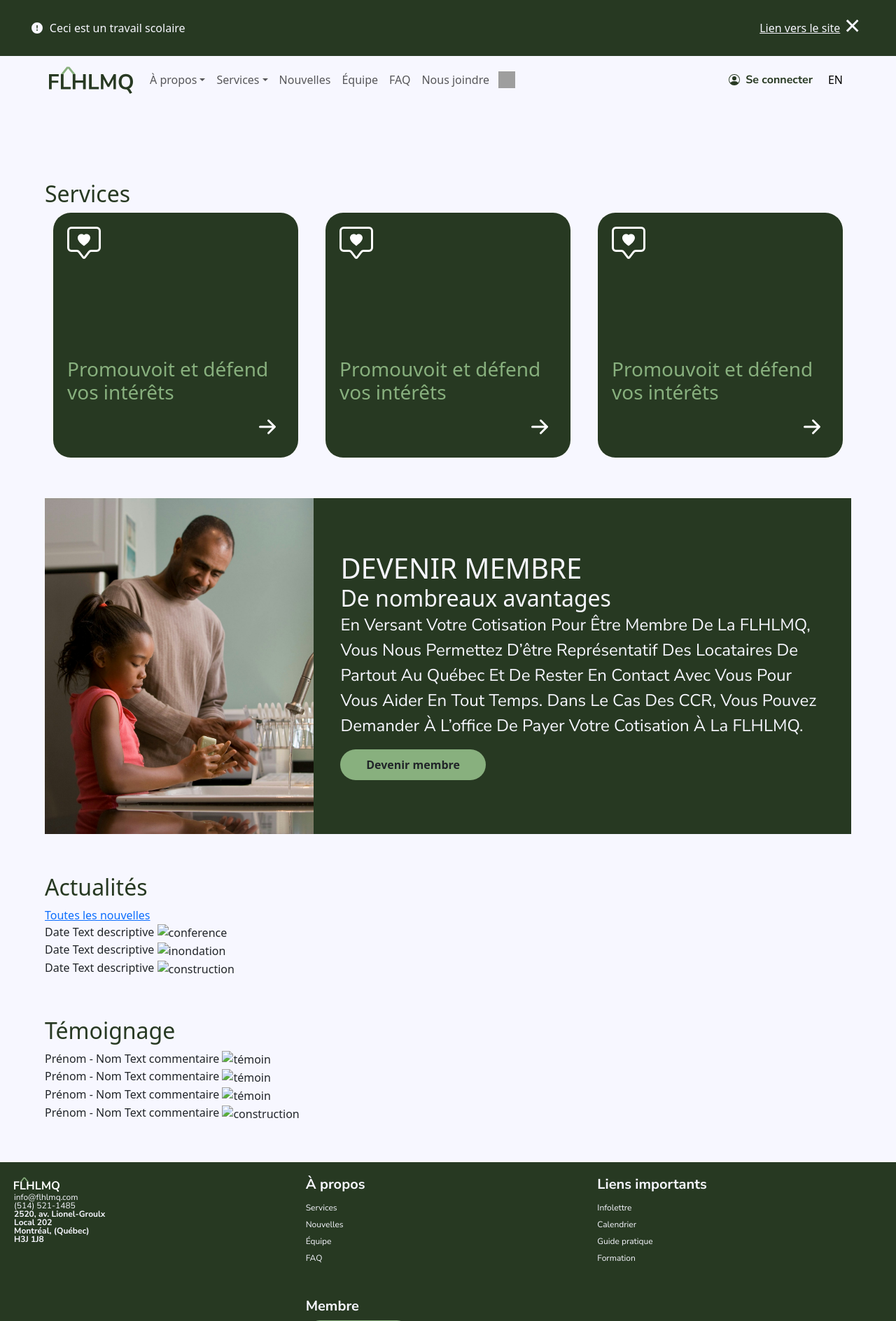
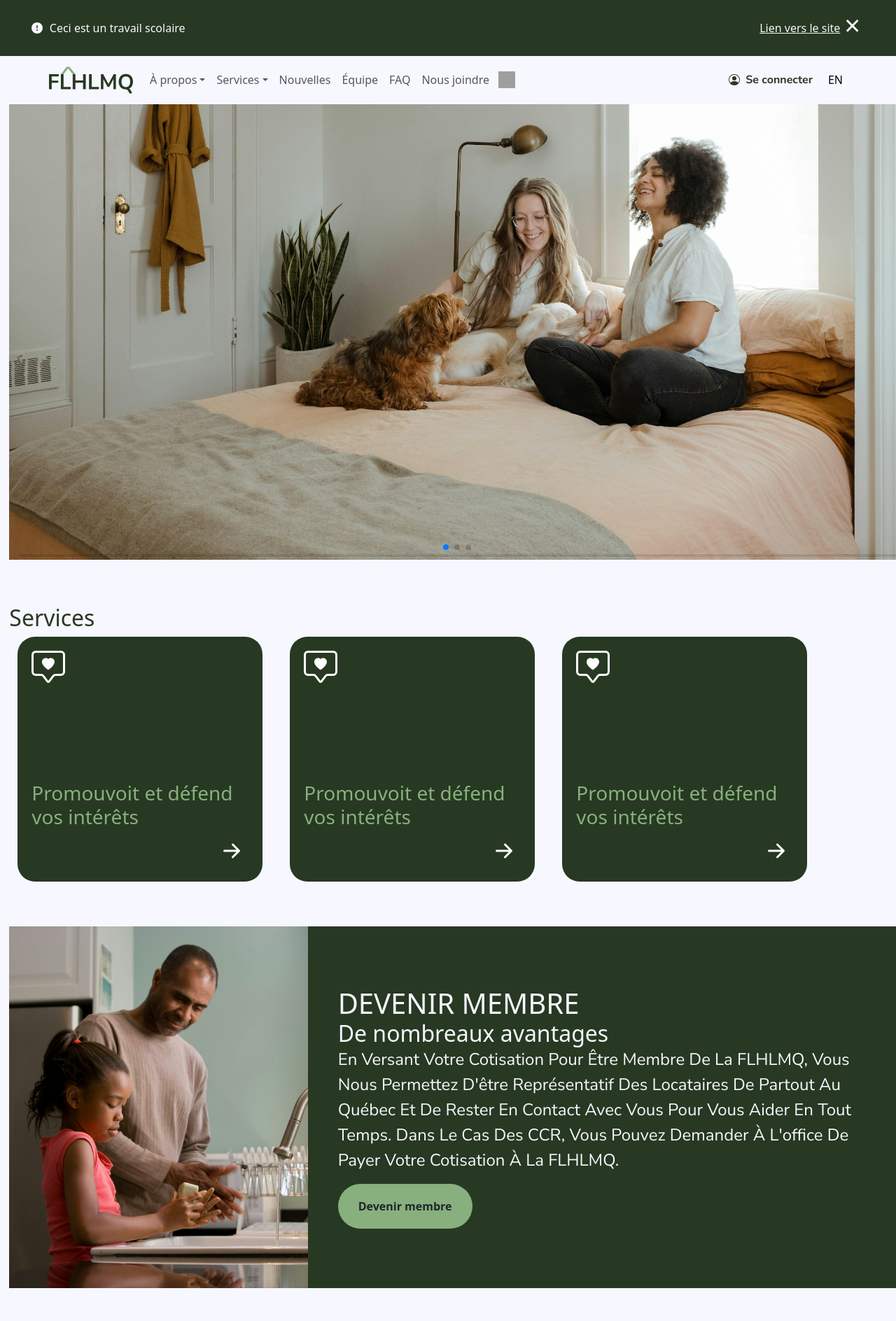
Before and after one commit to rprethi/federation-des-locataires-mammouths-poilues, a PHP site: page / in a window 1280 px wide. Shown: the top 1888 px of the page at 70% size. Run offline with PHP 8.4, Linux system fonts and the light colour scheme; grey boxes are pictures that could not be loaded.

Commit message:
Correction swiper + js

```diff
--- a/index.html
+++ b/index.html
@@ -1,17 +1,12 @@
 <!DOCTYPE html>
 <html lang="fr">
+
 <head>
   <meta charset="UTF-8" />
   <meta name="viewport" content="width=device-width, initial-scale=1.0" />
   <title>FLHLMQ - Mammouths poilues</title>
-    <link
-      rel="stylesheet"
-      href="https://cdn.jsdelivr.net/npm/bootstrap@5.3.3/dist/css/bootstrap.min.css"
-    />
-    <link
-      rel="stylesheet"
-      href="https://cdn.jsdelivr.net/npm/swiper@11/swiper-bundle.min.css"
-    />
+  <link rel="stylesheet" href="https://cdn.jsdelivr.net/npm/bootstrap@5.3.3/dist/css/bootstrap.min.css" />
+  <link rel="stylesheet" href="https://cdn.jsdelivr.net/npm/swiper@11/swiper-bundle.min.css" />
   <link rel="stylesheet" href="style.css" />
 </head>
 
@@ -20,60 +15,33 @@
   <header>
     <div class="nav__banniere fixed-top">
       <span class="nav__banniere-left">
-          <svg
-            xmlns="http://www.w3.org/2000/svg"
-            width="16"
-            height="16"
-            fill="currentColor"
-            class="bi bi-exclamation-circle-fill"
-            viewBox="0 0 16 16"
-          >
+        <svg xmlns="http://www.w3.org/2000/svg" width="16" height="16" fill="currentColor"
+          class="bi bi-exclamation-circle-fill" viewBox="0 0 16 16">
           <path
-              d="M16 8A8 8 0 1 1 0 8a8 8 0 0 1 16 0M8 4a.905.905 0 0 0-.9.995l.35 3.507a.552.552 0 0 0 1.1 0l.35-3.507A.905.905 0 0 0 8 4m.002 6a1 1 0 1 0 0 2 1 1 0 0 0 0-2"
-            />
+            d="M16 8A8 8 0 1 1 0 8a8 8 0 0 1 16 0M8 4a.905.905 0 0 0-.9.995l.35 3.507a.552.552 0 0 0 1.1 0l.35-3.507A.905.905 0 0 0 8 4m.002 6a1 1 0 1 0 0 2 1 1 0 0 0 0-2" />
         </svg>
-          Ceci est un travail scolaire</span
-        >
-        <span class="nav__banniere-right"
-          ><a target="_blank" href="https://www.flhlmq.com/fr"
-            >Lien vers le site</a
-          ><button class="banner__close">&times;</button></span
-        >
+        Ceci est un travail scolaire</span>
+      <span class="nav__banniere-right"><a target="_blank" href="https://www.flhlmq.com/fr">Lien vers le site</a><button
+          class="banner__close">&times;</button></span>
     </div>
 
     <!-- -=-=-=-=-=-=- HEADER - NAV -=-=-=-=-=-=- -->
-      <nav
-        class="navbar navbar-light navbar-expand-lg position-fixed"
-        id="navigation"
-      >
+    <nav class="navbar navbar-light navbar-expand-lg position-fixed" id="navigation">
       <div class="container-fluid">
         <a class="navbar-brand justify-self-center ms-0 ms-lg-5" href="#">
           <img src="./sources/logo_fonce.svg" alt="flhlmq" class="nav-logo" />
         </a>
-          <button
-            class="navbar-toggler"
-            type="button"
-            data-bs-toggle="collapse"
-            data-bs-target="#mainNav"
-            aria-controls="mainNav"
-            aria-expanded="false"
-            aria-label="Toggle navigation"
-          >
+        <button class="navbar-toggler" type="button" data-bs-toggle="collapse" data-bs-target="#mainNav"
+          aria-controls="mainNav" aria-expanded="false" aria-label="Toggle navigation">
           <span class="navbar-toggler-icon"></span>
         </button>
         <div class="collapse navbar-collapse" id="mainNav">
           <div
-              class="d-flex justify-content-center flex-column align-items-center flex-lg-row justify-content-lg-between w-100"
-            >
+            class="d-flex justify-content-center flex-column align-items-center flex-lg-row justify-content-lg-between w-100">
             <div class="d-flex align-items-center justify-content-center">
               <ul class="navbar-nav me-auto mb-2 mb-lg-0 d-flex text-center">
                 <li class="nav-item dropdown">
-                    <a
-                      href="#"
-                      class="nav-link dropdown-toggle"
-                      data-bs-toggle="dropdown"
-                      >À propos</a
-                    >
+                  <a href="#" class="nav-link dropdown-toggle" data-bs-toggle="dropdown">À propos</a>
                   <ul class="dropdown-menu">
                     <li><a href="#" class="dropdown-item">Service 1</a></li>
                     <li><a href="#" class="dropdown-item">Service 2</a></li>
@@ -84,12 +52,7 @@
                   </ul>
                 </li>
                 <li class="nav-item dropdown">
-                    <a
-                      href="#"
-                      class="nav-link dropdown-toggle"
-                      data-bs-toggle="dropdown"
-                      >Services</a
-                    >
+                  <a href="#" class="nav-link dropdown-toggle" data-bs-toggle="dropdown">Services</a>
                   <ul class="dropdown-menu">
                     <li><a href="#" class="dropdown-item">Service 1</a></li>
                     <li><a href="#" class="dropdown-item">Service 2</a></li>
@@ -113,45 +76,22 @@
                 </li>
               </ul>
               <div class="nav__search">
-                  <form
-                    role="search"
-                    method="get"
-                    class="search-form"
-                    action=""
-                  >
+                <form role="search" method="get" class="search-form" action="">
                   <label>
-                      <input
-                        type="search"
-                        class="search-field"
-                        placeholder="Rechercher …"
-                        value=""
-                        name=""
-                        title="Rechercher"
-                      />
-                      <input
-                        type="submit"
-                        class="search-submit"
-                        value="Rechercher"
-                      />
+                    <input type="search" class="search-field" placeholder="Rechercher …" value="" name=""
+                      title="Rechercher" />
+                    <input type="submit" class="search-submit" value="Rechercher" />
                   </label>
                 </form>
               </div>
             </div>
             <div class="d-flex">
               <span class="nav-connection me-3 d-flex align-items-center">
-                  <svg
-                    xmlns="http://www.w3.org/2000/svg"
-                    width="16"
-                    height="16"
-                    fill="currentColor"
-                    class="bi bi-person-circle"
-                    viewBox="0 0 16 16"
-                  >
+                <svg xmlns="http://www.w3.org/2000/svg" width="16" height="16" fill="currentColor"
+                  class="bi bi-person-circle" viewBox="0 0 16 16">
                   <path d="M11 6a3 3 0 1 1-6 0 3 3 0 0 1 6 0" />
-                    <path
-                      fill-rule="evenodd"
-                      d="M0 8a8 8 0 1 1 16 0A8 8 0 0 1 0 8m8-7a7 7 0 0 0-5.468 11.37C3.242 11.226 4.805 10 8 10s4.757 1.225 5.468 2.37A7 7 0 0 0 8 1"
-                    />
+                  <path fill-rule="evenodd"
+                    d="M0 8a8 8 0 1 1 16 0A8 8 0 0 1 0 8m8-7a7 7 0 0 0-5.468 11.37C3.242 11.226 4.805 10 8 10s4.757 1.225 5.468 2.37A7 7 0 0 0 8 1" />
                 </svg>
                 <a class="ms-2" href="#">Se connecter</a>
               </span>
@@ -163,100 +103,76 @@
     </nav>
   </header>
   <main id="accueil">
+    <div class="hero">
+      <div class="swiper mySwiper3">
+        <div class="swiper-wrapper">
+          <div class="swiper-slide">
+            <img src="./sources/medias/accueil-hero1.jpg" alt="">
+          </div>
+          <div class="swiper-slide"><img src="./sources/medias/accueil-hero2.jpg" alt=""></div>
+          <div class="swiper-slide"><img src="./sources/medias/accueil-hero3.jpg" alt=""></div>
+          <div class="swiper-pagination"></div>
+        </div>
+        <div class="swiper-pagination"></div>
+        <div class="swiper-scrollbar"></div>
+        </div>
+      </div>
+    </div>
     <!-- -=-=-=-=-=-=- SECTION SERVICES -=-=-=-=-=-=- -->
     <section class="section-services">
       <h2>Services</h2>
       <div class="services">
         <div class="services__item">
           <div class="services__item-top">
-              <svg
-                xmlns="http://www.w3.org/2000/svg"
-                fill="currentColor"
-                class="bi bi-chat-square-heart"
-                viewBox="0 0 16 16"
-              >
+            <svg xmlns="http://www.w3.org/2000/svg" fill="currentColor" class="bi bi-chat-square-heart"
+              viewBox="0 0 16 16">
               <path
-                  d="M14 1a1 1 0 0 1 1 1v8a1 1 0 0 1-1 1h-2.5a2 2 0 0 0-1.6.8L8 14.333 6.1 11.8a2 2 0 0 0-1.6-.8H2a1 1 0 0 1-1-1V2a1 1 0 0 1 1-1zM2 0a2 2 0 0 0-2 2v8a2 2 0 0 0 2 2h2.5a1 1 0 0 1 .8.4l1.9 2.533a1 1 0 0 0 1.6 0l1.9-2.533a1 1 0 0 1 .8-.4H14a2 2 0 0 0 2-2V2a2 2 0 0 0-2-2z"
-                />
-                <path
-                  d="M8 3.993c1.664-1.711 5.825 1.283 0 5.132-5.825-3.85-1.664-6.843 0-5.132"
-                />
+                d="M14 1a1 1 0 0 1 1 1v8a1 1 0 0 1-1 1h-2.5a2 2 0 0 0-1.6.8L8 14.333 6.1 11.8a2 2 0 0 0-1.6-.8H2a1 1 0 0 1-1-1V2a1 1 0 0 1 1-1zM2 0a2 2 0 0 0-2 2v8a2 2 0 0 0 2 2h2.5a1 1 0 0 1 .8.4l1.9 2.533a1 1 0 0 0 1.6 0l1.9-2.533a1 1 0 0 1 .8-.4H14a2 2 0 0 0 2-2V2a2 2 0 0 0-2-2z" />
+              <path d="M8 3.993c1.664-1.711 5.825 1.283 0 5.132-5.825-3.85-1.664-6.843 0-5.132" />
             </svg>
           </div>
           <div class="services__item-bottom">
             <h3>Promouvoit et défend vos intérêts</h3>
-              <svg
-                xmlns="http://www.w3.org/2000/svg"
-                fill="currentColor"
-                class="bi bi-arrow-right-short"
-                viewBox="0 0 16 16"
-              >
-                <path
-                  fill-rule="evenodd"
-                  d="M4 8a.5.5 0 0 1 .5-.5h5.793L8.146 5.354a.5.5 0 1 1 .708-.708l3 3a.5.5 0 0 1 0 .708l-3 3a.5.5 0 0 1-.708-.708L10.293 8.5H4.5A.5.5 0 0 1 4 8"
-                />
+            <svg xmlns="http://www.w3.org/2000/svg" fill="currentColor" class="bi bi-arrow-right-short"
+              viewBox="0 0 16 16">
+              <path fill-rule="evenodd"
+                d="M4 8a.5.5 0 0 1 .5-.5h5.793L8.146 5.354a.5.5 0 1 1 .708-.708l3 3a.5.5 0 0 1 0 .708l-3 3a.5.5 0 0 1-.708-.708L10.293 8.5H4.5A.5.5 0 0 1 4 8" />
             </svg>
           </div>
         </div>
         <div class="services__item">
           <div class="services__item-top">
-              <svg
-                xmlns="http://www.w3.org/2000/svg"
-                fill="currentColor"
-                class="bi bi-chat-square-heart"
-                viewBox="0 0 16 16"
-              >
+            <svg xmlns="http://www.w3.org/2000/svg" fill="currentColor" class="bi bi-chat-square-heart"
+              viewBox="0 0 16 16">
               <path
-                  d="M14 1a1 1 0 0 1 1 1v8a1 1 0 0 1-1 1h-2.5a2 2 0 0 0-1.6.8L8 14.333 6.1 11.8a2 2 0 0 0-1.6-.8H2a1 1 0 0 1-1-1V2a1 1 0 0 1 1-1zM2 0a2 2 0 0 0-2 2v8a2 2 0 0 0 2 2h2.5a1 1 0 0 1 .8.4l1.9 2.533a1 1 0 0 0 1.6 0l1.9-2.533a1 1 0 0 1 .8-.4H14a2 2 0 0 0 2-2V2a2 2 0 0 0-2-2z"
-                />
-                <path
-                  d="M8 3.993c1.664-1.711 5.825 1.283 0 5.132-5.825-3.85-1.664-6.843 0-5.132"
-                />
+                d="M14 1a1 1 0 0 1 1 1v8a1 1 0 0 1-1 1h-2.5a2 2 0 0 0-1.6.8L8 14.333 6.1 11.8a2 2 0 0 0-1.6-.8H2a1 1 0 0 1-1-1V2a1 1 0 0 1 1-1zM2 0a2 2 0 0 0-2 2v8a2 2 0 0 0 2 2h2.5a1 1 0 0 1 .8.4l1.9 2.533a1 1 0 0 0 1.6 0l1.9-2.533a1 1 0 0 1 .8-.4H14a2 2 0 0 0 2-2V2a2 2 0 0 0-2-2z" />
+              <path d="M8 3.993c1.664-1.711 5.825 1.283 0 5.132-5.825-3.85-1.664-6.843 0-5.132" />
             </svg>
           </div>
           <div class="services__item-bottom">
             <h3>Promouvoit et défend vos intérêts</h3>
-              <svg
-                xmlns="http://www.w3.org/2000/svg"
-                fill="currentColor"
-                class="bi bi-arrow-right-short"
-                viewBox="0 0 16 16"
-              >
-                <path
-                  fill-rule="evenodd"
-                  d="M4 8a.5.5 0 0 1 .5-.5h5.793L8.146 5.354a.5.5 0 1 1 .708-.708l3 3a.5.5 0 0 1 0 .708l-3 3a.5.5 0 0 1-.708-.708L10.293 8.5H4.5A.5.5 0 0 1 4 8"
-                />
+            <svg xmlns="http://www.w3.org/2000/svg" fill="currentColor" class="bi bi-arrow-right-short"
+              viewBox="0 0 16 16">
+              <path fill-rule="evenodd"
+                d="M4 8a.5.5 0 0 1 .5-.5h5.793L8.146 5.354a.5.5 0 1 1 .708-.708l3 3a.5.5 0 0 1 0 .708l-3 3a.5.5 0 0 1-.708-.708L10.293 8.5H4.5A.5.5 0 0 1 4 8" />
             </svg>
           </div>
         </div>
         <div class="services__item">
           <div class="services__item-top">
-              <svg
-                xmlns="http://www.w3.org/2000/svg"
-                fill="currentColor"
-                class="bi bi-chat-square-heart"
-                viewBox="0 0 16 16"
-              >
+            <svg xmlns="http://www.w3.org/2000/svg" fill="currentColor" class="bi bi-chat-square-heart"
+              viewBox="0 0 16 16">
               <path
-                  d="M14 1a1 1 0 0 1 1 1v8a1 1 0 0 1-1 1h-2.5a2 2 0 0 0-1.6.8L8 14.333 6.1 11.8a2 2 0 0 0-1.6-.8H2a1 1 0 0 1-1-1V2a1 1 0 0 1 1-1zM2 0a2 2 0 0 0-2 2v8a2 2 0 0 0 2 2h2.5a1 1 0 0 1 .8.4l1.9 2.533a1 1 0 0 0 1.6 0l1.9-2.533a1 1 0 0 1 .8-.4H14a2 2 0 0 0 2-2V2a2 2 0 0 0-2-2z"
-                />
-                <path
-                  d="M8 3.993c1.664-1.711 5.825 1.283 0 5.132-5.825-3.85-1.664-6.843 0-5.132"
-                />
+                d="M14 1a1 1 0 0 1 1 1v8a1 1 0 0 1-1 1h-2.5a2 2 0 0 0-1.6.8L8 14.333 6.1 11.8a2 2 0 0 0-1.6-.8H2a1 1 0 0 1-1-1V2a1 1 0 0 1 1-1zM2 0a2 2 0 0 0-2 2v8a2 2 0 0 0 2 2h2.5a1 1 0 0 1 .8.4l1.9 2.533a1 1 0 0 0 1.6 0l1.9-2.533a1 1 0 0 1 .8-.4H14a2 2 0 0 0 2-2V2a2 2 0 0 0-2-2z" />
+              <path d="M8 3.993c1.664-1.711 5.825 1.283 0 5.132-5.825-3.85-1.664-6.843 0-5.132" />
             </svg>
           </div>
           <div class="services__item-bottom">
             <h3>Promouvoit et défend vos intérêts</h3>
-              <svg
-                xmlns="http://www.w3.org/2000/svg"
-                fill="currentColor"
-                class="bi bi-arrow-right-short"
-                viewBox="0 0 16 16"
-              >
-                <path
-                  fill-rule="evenodd"
-                  d="M4 8a.5.5 0 0 1 .5-.5h5.793L8.146 5.354a.5.5 0 1 1 .708-.708l3 3a.5.5 0 0 1 0 .708l-3 3a.5.5 0 0 1-.708-.708L10.293 8.5H4.5A.5.5 0 0 1 4 8"
-                />
+            <svg xmlns="http://www.w3.org/2000/svg" fill="currentColor" class="bi bi-arrow-right-short"
+              viewBox="0 0 16 16">
+              <path fill-rule="evenodd"
+                d="M4 8a.5.5 0 0 1 .5-.5h5.793L8.146 5.354a.5.5 0 1 1 .708-.708l3 3a.5.5 0 0 1 0 .708l-3 3a.5.5 0 0 1-.708-.708L10.293 8.5H4.5A.5.5 0 0 1 4 8" />
             </svg>
           </div>
         </div>
@@ -267,19 +183,16 @@
     <section class="section-membre">
       <div class="membre">
         <div class="membre__item membre__item-img">
-            <img
-              src="./sources/medias/accueil-membre.jpg"
-              alt="pere et jeune fille - devenir membre"
-            />
+          <img src="./sources/medias/accueil-membre.jpg" alt="pere et jeune fille - devenir membre" />
         </div>
         <div class="membre__item membre__item-texte">
           <h1>Devenir membre</h1>
           <h2>De nombreaux avantages</h2>
           <p>
             En versant votre cotisation pour être membre de la FLHLMQ, vous
-              nous permettez d’être représentatif des locataires de partout au
+            nous permettez d'être représentatif des locataires de partout au
             Québec et de rester en contact avec vous pour vous aider en tout
-              temps. Dans le cas des CCR, vous pouvez demander à l’office de
+            temps. Dans le cas des CCR, vous pouvez demander à l'office de
             payer votre cotisation à la FLHLMQ.
           </p>
           <button class="btn-filled">Devenir membre</button>
@@ -347,11 +260,8 @@
       <img src="./sources/logo_pale.svg" alt="flhlmq" class="logo-footer" />
       <a href="mailto:info@flhlmq.com" class="mail-flhlmq">info@flhlmq.com</a>
       <a href="tel:5145211485" class="tel-flhlmq">(514) 521-1485</a>
-        <a
-          href="https://www.google.com/maps/search/?api=1&query=2520,+av.+Lionel-Groulx,+Local+202,+Montréal,+Québec,+H3J+1J8"
-          target="_blank"
-          class="footer__addrese"
-        >
+      <a href="https://www.google.com/maps/search/?api=1&query=2520,+av.+Lionel-Groulx,+Local+202,+Montréal,+Québec,+H3J+1J8"
+        target="_blank" class="footer__addrese">
         2520, av. Lionel-Groulx <br />
         Local 202 <br />
         Montréal, (Québec) <br />
@@ -391,38 +301,25 @@
     <div class="footer__social-icons">
       <!-- Facebook -->
       <a href="https://www.facebook.com/flhlmq/" target="_blank">
-          <svg
-            width="24"
-            height="24"
-            fill="currentColor"
-            class="bi bi-facebook"
-            viewBox="0 0 16 16"
-          >
+        <svg width="24" height="24" fill="currentColor" class="bi bi-facebook" viewBox="0 0 16 16">
           <path
-              d="M16 8.049C16 3.603 12.418 0 8 0S0 3.603 0 8.049c0 3.937 2.851 7.195 6.579 7.951v-5.625H4.897V8.049H6.58V6.275c0-1.659 1.007-2.582 2.543-2.582.737 0 1.508.133 1.508.133v1.66h-.849c-.839 0-1.1.523-1.1 1.06v1.504h1.861l-.298 1.955H8.682v5.625C12.423 15.246 16 11.986 16 8.049z"
-            />
+            d="M16 8.049C16 3.603 12.418 0 8 0S0 3.603 0 8.049c0 3.937 2.851 7.195 6.579 7.951v-5.625H4.897V8.049H6.58V6.275c0-1.659 1.007-2.582 2.543-2.582.737 0 1.508.133 1.508.133v1.66h-.849c-.839 0-1.1.523-1.1 1.06v1.504h1.861l-.298 1.955H8.682v5.625C12.423 15.246 16 11.986 16 8.049z" />
         </svg>
       </a>
       <!-- YouTube -->
       <a href="https://www.youtube.com" target="_blank">
-          <svg
-            xmlns="http://www.w3.org/2000/svg"
-            width="24"
-            height="24"
-            fill="currentColor"
-            class="bi bi-youtube"
-            viewBox="0 0 16 16"
-          >
+        <svg xmlns="http://www.w3.org/2000/svg" width="24" height="24" fill="currentColor" class="bi bi-youtube"
+          viewBox="0 0 16 16">
           <path
-              d="M8.051 1.999h.089c.822.003 4.987.033 6.11.335a2.01 2.01 0 0 1 1.415 1.42c.101.38.172.883.22 1.402l.01.104.022.26.008.104c.065.914.073 1.77.074 1.957v.075c-.001.194-.01 1.108-.082 2.06l-.008.105-.009.104c-.05.572-.124 1.14-.235 1.558a2.01 2.01 0 0 1-1.415 1.42c-1.16.312-5.569.334-6.18.335h-.142c-.309 0-1.587-.006-2.927-.052l-.17-.006-.087-.004-.171-.007-.171-.007c-1.11-.049-2.167-.128-2.654-.26a2.01 2.01 0 0 1-1.415-1.419c-.111-.417-.185-.986-.235-1.558L.09 9.82l-.008-.104A31 31 0 0 1 0 7.68v-.123c.002-.215.01-.958.064-1.778l.007-.103.003-.052.008-.104.022-.26.01-.104c.048-.519.119-1.023.22-1.402a2.01 2.01 0 0 1 1.415-1.42c.487-.13 1.544-.21 2.654-.26l.17-.007.172-.006.086-.003.171-.007A100 100 0 0 1 7.858 2zM6.4 5.209v4.818l4.157-2.408z"
-            />
+            d="M8.051 1.999h.089c.822.003 4.987.033 6.11.335a2.01 2.01 0 0 1 1.415 1.42c.101.38.172.883.22 1.402l.01.104.022.26.008.104c.065.914.073 1.77.074 1.957v.075c-.001.194-.01 1.108-.082 2.06l-.008.105-.009.104c-.05.572-.124 1.14-.235 1.558a2.01 2.01 0 0 1-1.415 1.42c-1.16.312-5.569.334-6.18.335h-.142c-.309 0-1.587-.006-2.927-.052l-.17-.006-.087-.004-.171-.007-.171-.007c-1.11-.049-2.167-.128-2.654-.26a2.01 2.01 0 0 1-1.415-1.419c-.111-.417-.185-.986-.235-1.558L.09 9.82l-.008-.104A31 31 0 0 1 0 7.68v-.123c.002-.215.01-.958.064-1.778l.007-.103.003-.052.008-.104.022-.26.01-.104c.048-.519.119-1.023.22-1.402a2.01 2.01 0 0 1 1.415-1.42c.487-.13 1.544-.21 2.654-.26l.17-.007.172-.006.086-.003.171-.007A100 100 0 0 1 7.858 2zM6.4 5.209v4.818l4.157-2.408z" />
         </svg>
       </a>
     </div>
   </footer>
-    <script src="./main.js"></script>
-    <script src="./swiper.js"></script>
   <script src="https://cdn.jsdelivr.net/npm/swiper@11/swiper-bundle.min.js"></script>
   <script src="https://cdn.jsdelivr.net/npm/bootstrap@5.3.3/dist/js/bootstrap.bundle.min.js"></script>
+  <script src="./swiper.js"></script>
+  <script src="./main.js"></script>
 </body>
+
 </html>
--- a/partials-scss/_buttons.scss
+++ b/partials-scss/_buttons.scss
@@ -11,9 +11,9 @@
   color: inherit;
   border: none;
   font-weight: bold;
-  width: 30%;
+  width: 25%;
   height: 50%;
-  padding: 10px 0;
+  padding: 20px 10px;
 }
 
 .btn-langue {
--- a/partials-scss/_hero-swiper.scss
+++ b/partials-scss/_hero-swiper.scss
@@ -14,7 +14,7 @@
 
 .swiper-slide img {
     display: block;
-    width: 100%;
+    width: 100vw;
     height: 100%;
     object-fit: cover;
 }
--- a/style.css
+++ b/style.css
@@ -77,7 +77,7 @@ p {
 
 .swiper-slide img {
   display: block;
-  width: 100%;
+  width: 100vw;
   height: 100%;
   -o-object-fit: cover;
      object-fit: cover;
@@ -89,9 +89,9 @@ p {
   color: inherit;
   border: none;
   font-weight: bold;
-  width: 30%;
+  width: 25%;
   height: 50%;
-  padding: 10px 0;
+  padding: 20px 10px;
 }
 
 .btn-langue {
@@ -389,56 +389,10 @@ input[type=search]::-webkit-search-cancel-button {
     font-size: 16px !important;
   }
 }
-#accueil {
-  margin-top: 200px;
-}
 #accueil section {
   margin: 5% 0;
 }
-#accueil .services {
-  display: grid;
-  grid-template-rows: 1fr 1fr 1fr;
-  gap: 15px;
-  justify-items: center;
-  color: white;
-  width: 90vw;
-}
-#accueil .services__item {
-  width: 100%;
-  height: 200px;
-  background-color: #273922;
-  border-radius: 25px;
-  display: grid;
-  grid-template-rows: 2fr 1fr;
-  padding: 20px;
-  box-sizing: border-box;
-}
-#accueil .services__item-top svg {
-  width: 3em;
-}
-#accueil .services__item-bottom {
-  display: flex;
-  flex-direction: column;
-  align-items: start;
-}
-#accueil .services__item-bottom svg {
-  align-self: end;
-  width: 3em;
-}
-@media screen and (min-width: 600px) {
-  #accueil .services {
-    display: grid;
-    grid-template-columns: 1fr 1fr 1fr;
-    grid-template-rows: none;
-    justify-items: center;
-  }
-  #accueil .services__item {
-    width: 100%;
-    height: auto;
-    max-width: 350px;
-    aspect-ratio: 1/1;
-  }
-}
+
 #accueil .membre {
   background-color: #273922;
   width: 100%;
--- a/style.scss
+++ b/style.scss
@@ -5,3 +5,5 @@
 @use "./partials-scss/buttons";
 @use "./partials-scss/footer";
 @use "./partials-scss/main";
+@use "./partials-scss/accueilMembre";
+@use "./partials-scss/accueilServices";
```
Also changed, not shown: other parts of style.css (+45 -0 lines), partials-scss/_accueilMembre.scss (added, +71 -0 lines), partials-scss/_accueilServices.scss (added, +61 -0 lines), partials-scss/_main.scss (+0 -124 lines), swiper.js (+12 -6 lines), 1 other file. Lines whose indentation alone changed are shown as unchanged.
